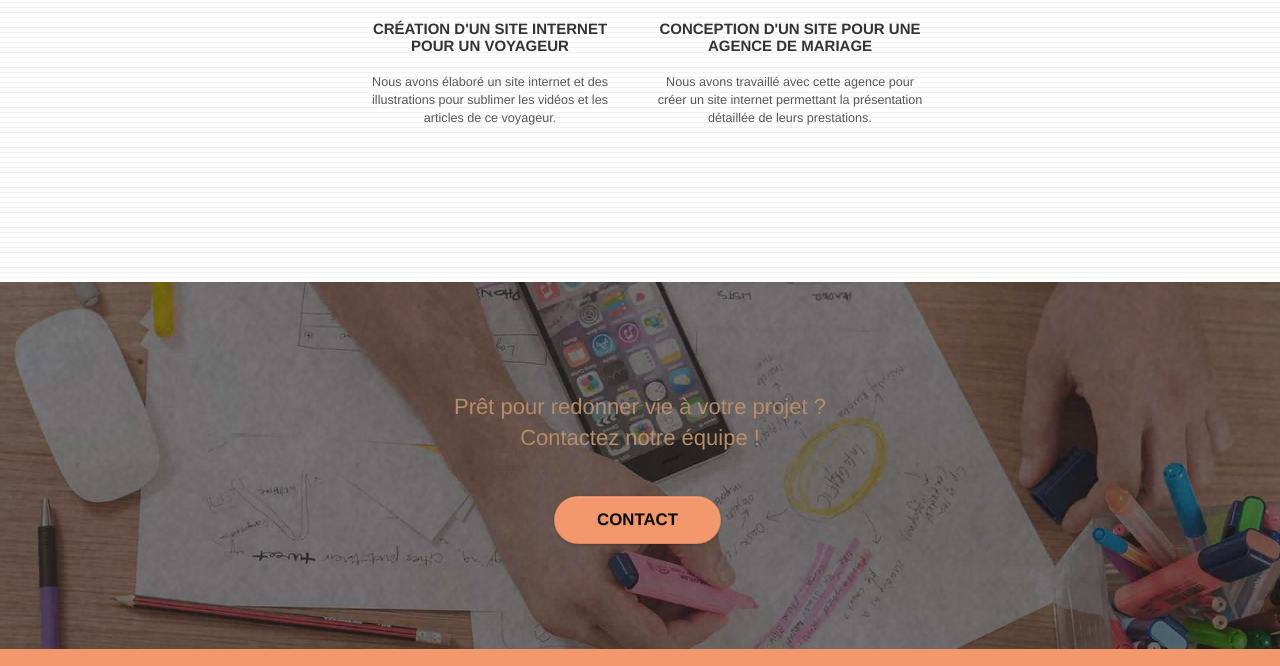
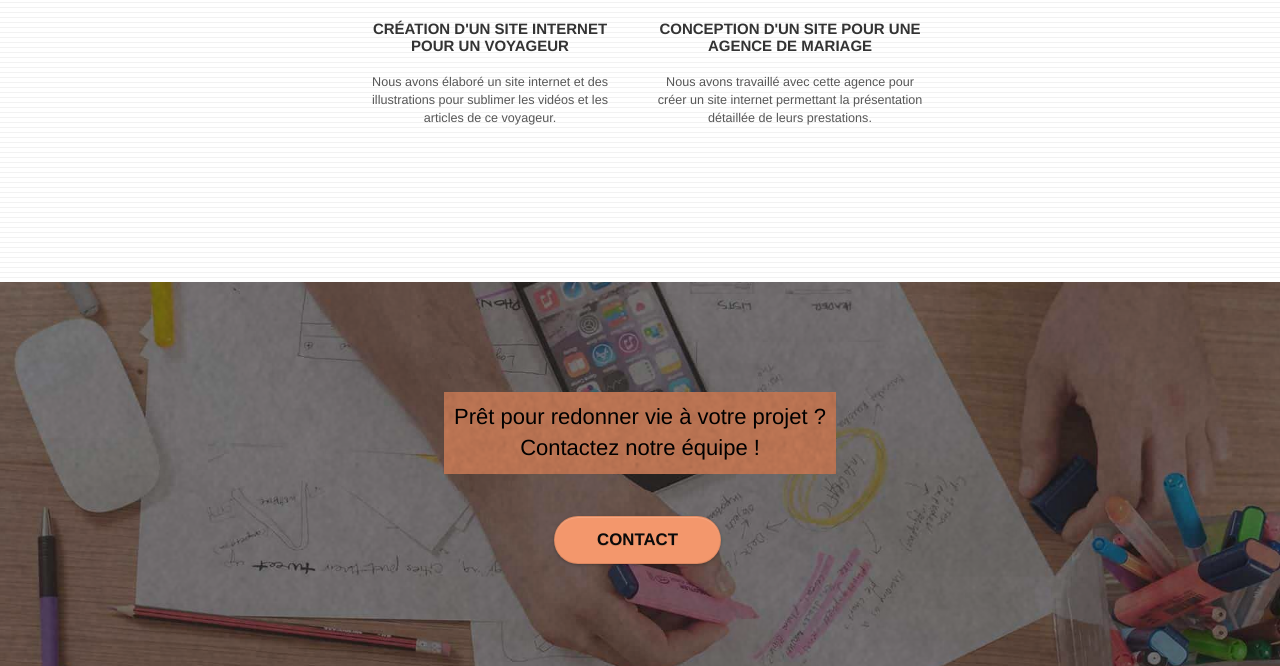
Before and after one commit to Mal0wn/P4_la_chouette_agence, a plain HTML site: page index.html in a window 1280 px wide. Shown: the part 2641-3307 px from the top of the page. Drawn offline with Linux system fonts and the light colour scheme.

Commit message:
final commit

```diff
--- a/css/style.css
+++ b/css/style.css
@@ -368,6 +368,11 @@ a:hover {
     display: flex;
     flex-direction: column;
     align-items: center;
+}
+.ready_project h2 {
+    color: black;
+    background-color: #F3976C;
+    padding: 10px;
 }
 /*---------------mycss---------------------*/
 .black {
--- a/index.html
+++ b/index.html
@@ -199,7 +199,7 @@
 <!-- bloc-5-cta -->
 <div class="bloc bgc-dark-slate-blue bg-banniere d-bloc bloc-bg-texture texture-paper" id="bloc-5-cta">
 	<section class="container bloc-lg ready_project">
-			<h2 class="mg-md text-center tc-white">
+			<h2 class="mg-md text-center ">
 				Prêt pour redonner vie à votre projet ?
 				<br>Contactez notre équipe !
 			</h2>
```
Also changed, not shown: contact.html (+1 -3 lines).
